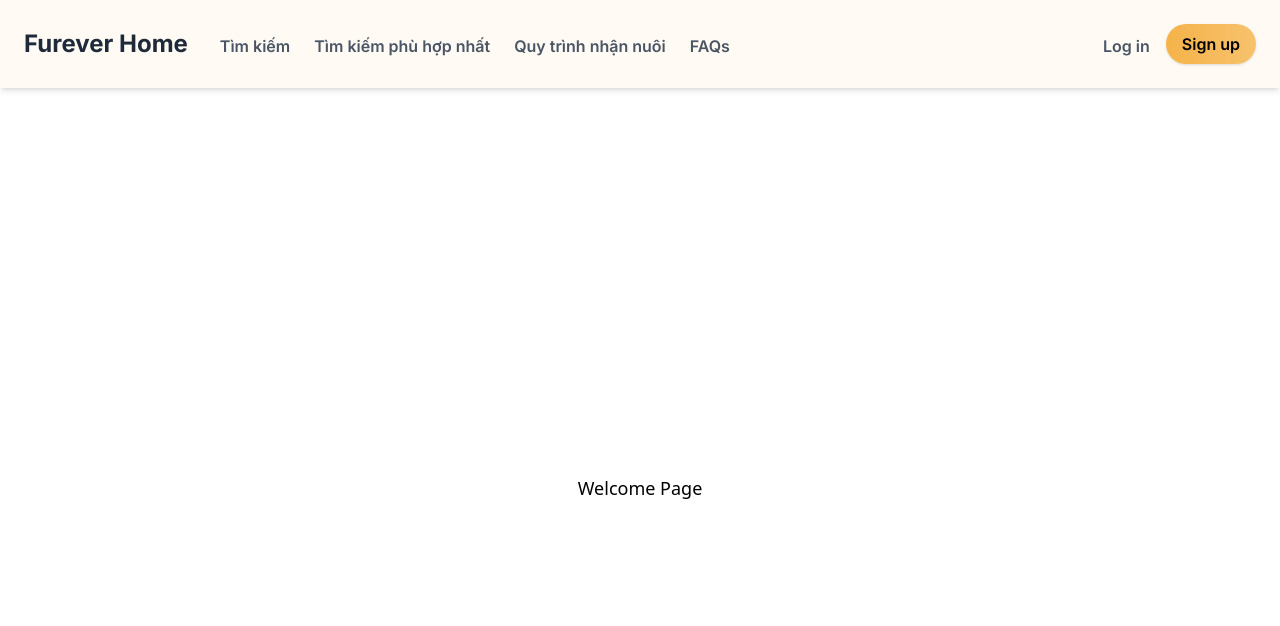
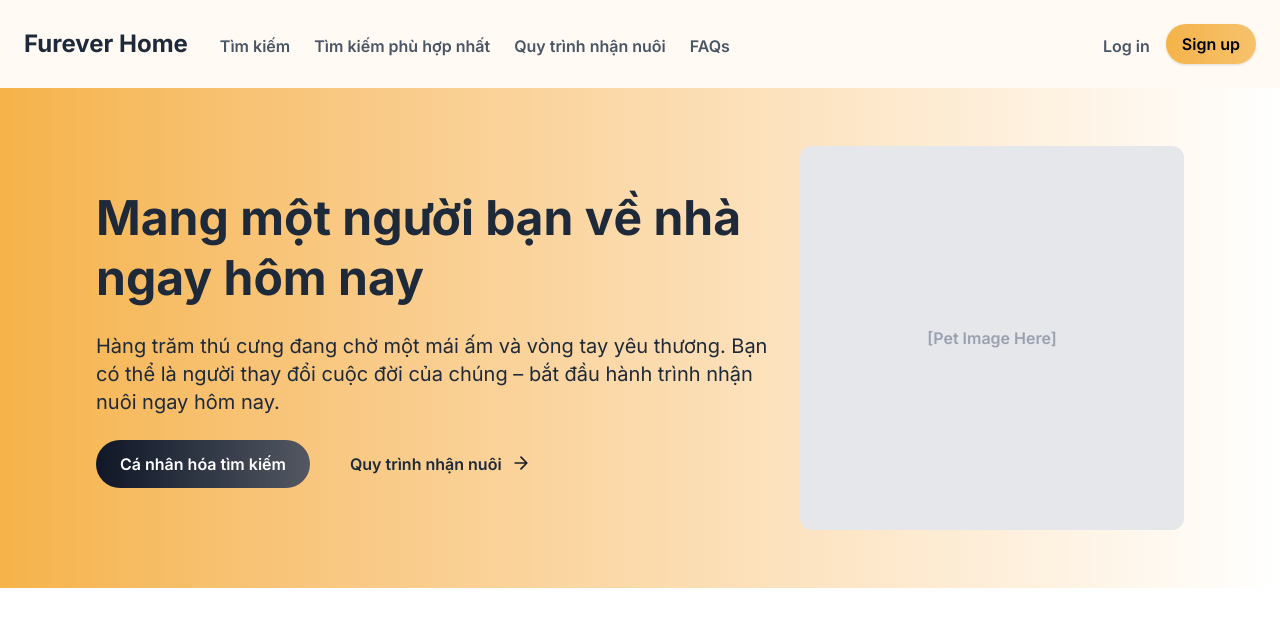
Before and after one commit to thinh241006/VirtualPet_fe, a React (Vite) app: page / in a window 1280 px wide. Shown: the top 626 px of the page. Built offline with nearby package versions, Linux system fonts and the light colour scheme.

Commit message:
update welcome page hero-img

```diff
--- a/index.html
+++ b/index.html
@@ -5,7 +5,7 @@
     <link rel="icon" type="image/svg+xml" href="/vite.svg" />
     <link rel="preconnect" href="https://fonts.googleapis.com">
     <link rel="preconnect" href="https://fonts.gstatic.com" crossorigin>
-    <link href="https://fonts.googleapis.com/css2?family=Inter:ital,opsz,wght@0,14..32,100..900;1,14..32,100..900&display=swap" rel="stylesheet">
+    <link href="https://fonts.googleapis.com/css2?family=Inter:ital,opsz,wght@0,14..32,100..900;1,14..32,100..900&subset=vietnamese&display=swap" rel="stylesheet">
     <meta name="viewport" content="width=device-width, initial-scale=1.0" />
     <title>Vite + React + TS</title>
   </head>
--- a/src/views/pages/welcome/WelcomePage.tsx
+++ b/src/views/pages/welcome/WelcomePage.tsx
@@ -1,9 +1,43 @@
 import React from "react";
+import arrowIcon from '../../../assets/arrow.svg';
 
 const WelcomePage: React.FC = () => {
 	return (
-		<div className="flex flex-col items-center justify-center h-screen">
-			<p className="text-lg">Welcome Page</p>
+		//Hero-img
+		<div className="min-h-[500px] bg-gradient-to-r from-[#F5B349] to-white flex flex-col lg:flex-row items-center justify-between px-6 py-12 md:px-12 lg:px-24 gap-8 font-inter">
+			{/* Text Content (Left Side) */}
+			<div className="max-w-2xl space-y-6 text-gray-800">
+				<h1 className="text-4xl md:text-5xl font-bold leading-tight">
+					Mang một người bạn về nhà ngay hôm nay
+				</h1>
+
+				<p className="text-lg md:text-xl font-normal">
+					Hàng trăm thú cưng đang chờ một mái ấm và vòng tay yêu thương. Bạn có thể là người thay đổi cuộc đời của chúng – bắt đầu hành trình nhận nuôi ngay hôm nay.
+				</p>
+
+				<div className="flex flex-wrap gap-10">
+					<div className="flex items-center">
+						<button className="text-white bg-gradient-to-r from-[#101828] to-[#535862] rounded-4xl px-6 py-3">Cá nhân hóa tìm kiếm</button>
+					</div>
+					<div className="flex items-center">
+						<span className="">Quy trình nhận nuôi
+							<a href='#' className="inline-flex ml-3">
+								<img
+									src={arrowIcon}
+									alt="arrow Icon"
+								/>
+							</a>
+						</span>
+					</div>
+				</div>
+			</div>
+
+			{/* Image Placeholder (Right Side) */}
+			<div className="w-full lg:w-1/2 flex justify-center">
+				<div className="bg-gray-200 rounded-xl w-full max-w-md h-80 lg:h-96 flex items-center justify-center text-gray-400">
+				[Pet Image Here]
+				</div>
+			</div>
 		</div>
 	);
 };
```
Also changed, not shown: src/assets/Gradient bg.png (added), src/assets/arrow.svg (added).
